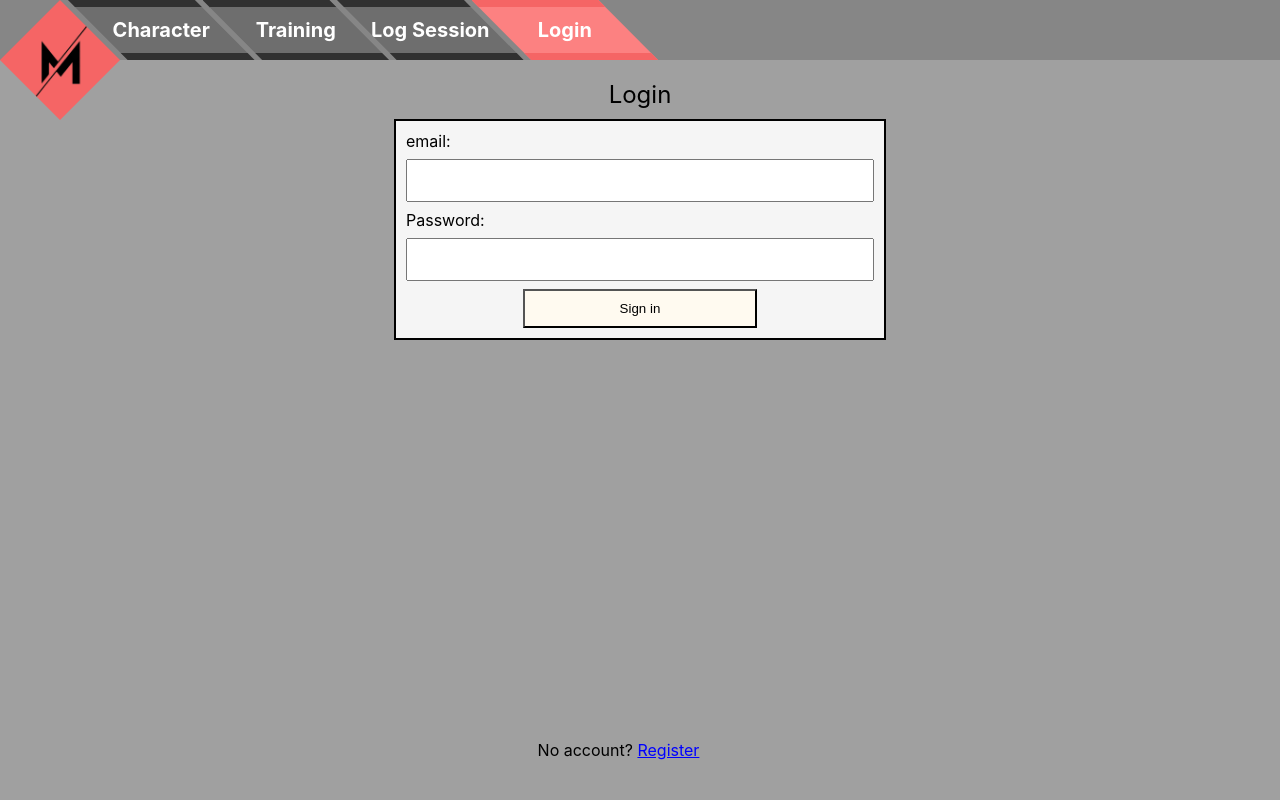
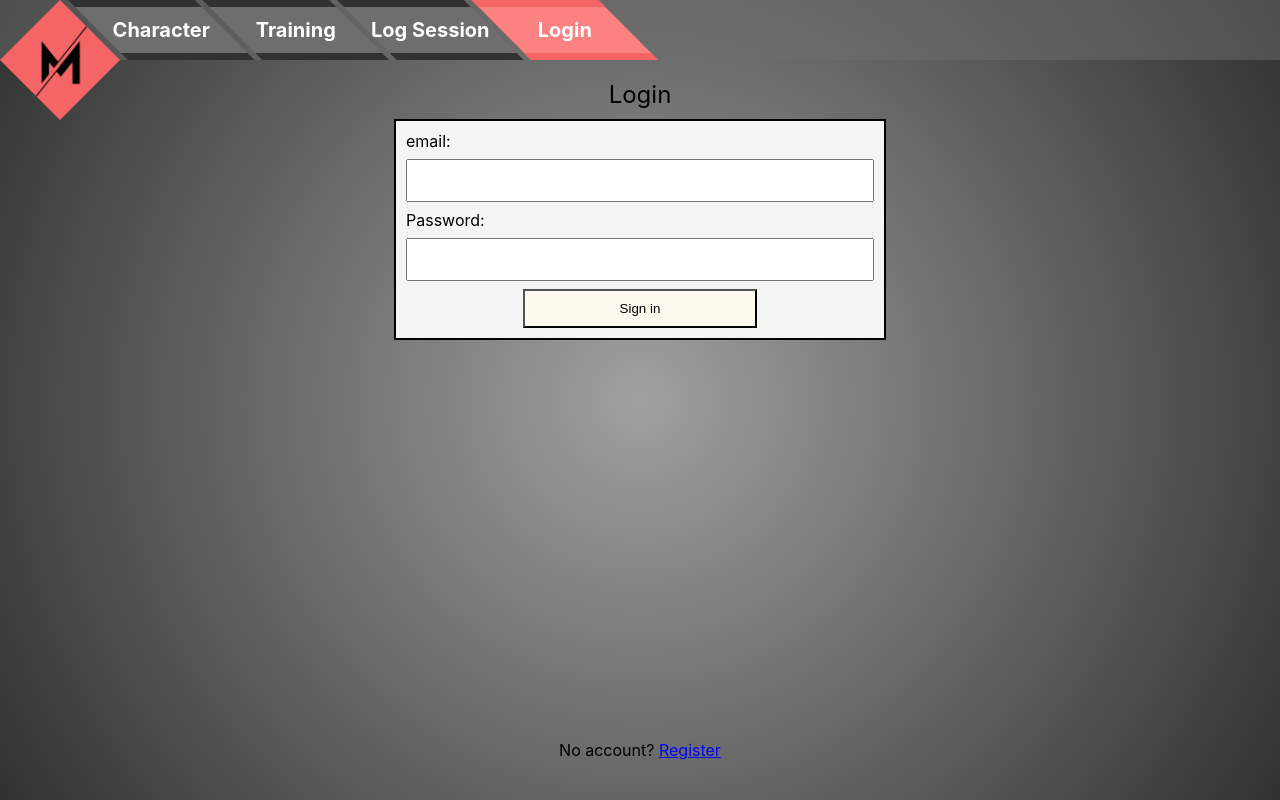
Before and after one commit to DDU-FKMO/DDU-Eksamensprojekt, a Vue app in the folder frontend/: page /login in a window 1280 px wide. Built offline with nearby package versions, Linux system fonts and the light colour scheme.

Commit message:
#18 Styling

```diff
--- a/frontend/src/assets/main.css
+++ b/frontend/src/assets/main.css
@@ -6,7 +6,7 @@
 	position: absolute;
 	overflow-x: hidden;
 	font-weight: normal;
-	background-color: var(--color-black-4);
+	background: none;
 }
 
 #background {
@@ -14,4 +14,5 @@
 	width: 100%;
 	height: 100%;
 	z-index: -100;
+	background: radial-gradient(circle, var(--color-black-4), var(--color-black-2));
 }
--- a/frontend/src/views/userAuth/Login.vue
+++ b/frontend/src/views/userAuth/Login.vue
@@ -43,9 +43,8 @@
 		top: 10%;
 	}
 	.bottom {
-		position: fixed;
+		position: absolute;
 		text-align: center;
-		left: 42%;
 		margin: auto;
 		bottom: 5vh;
 	}
```
